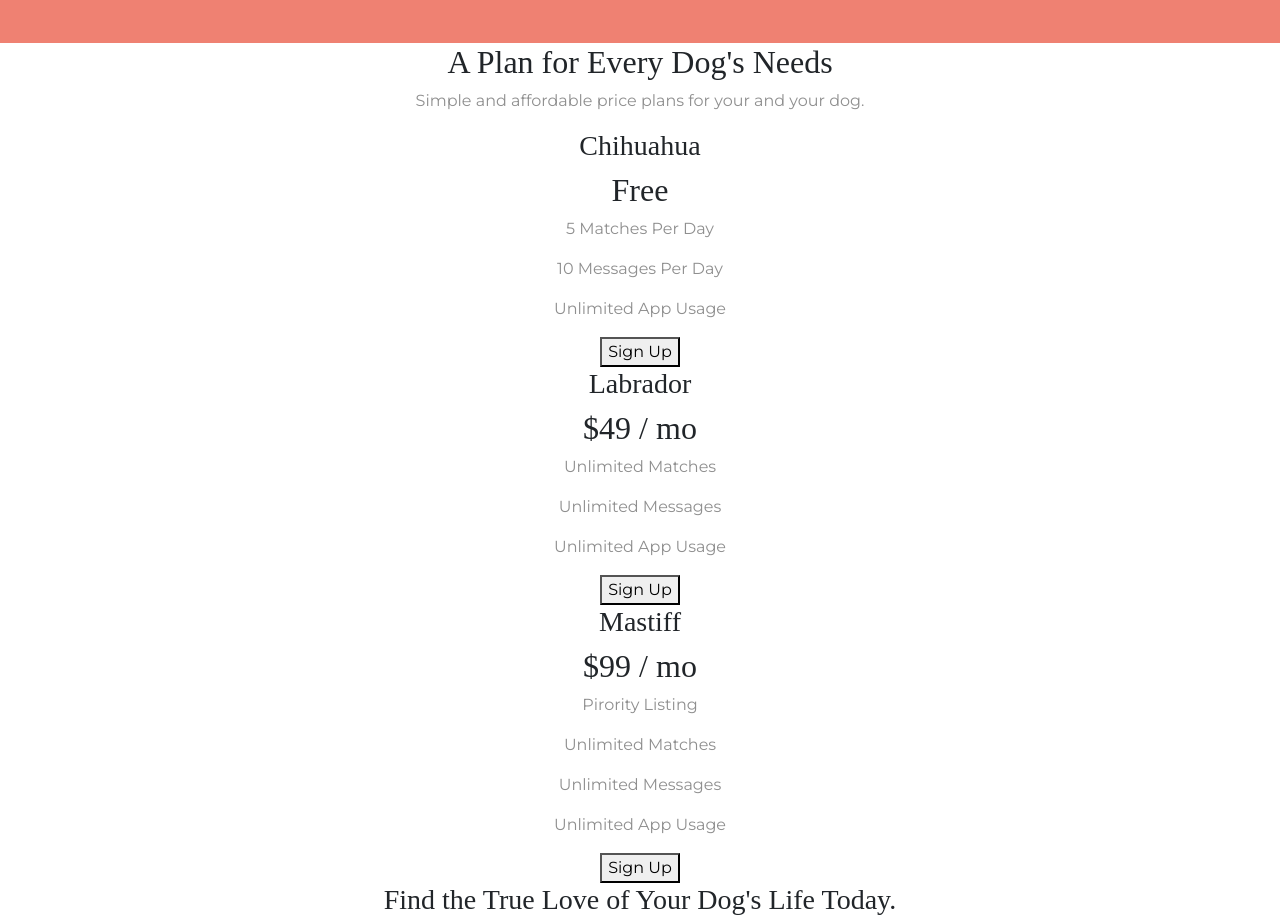
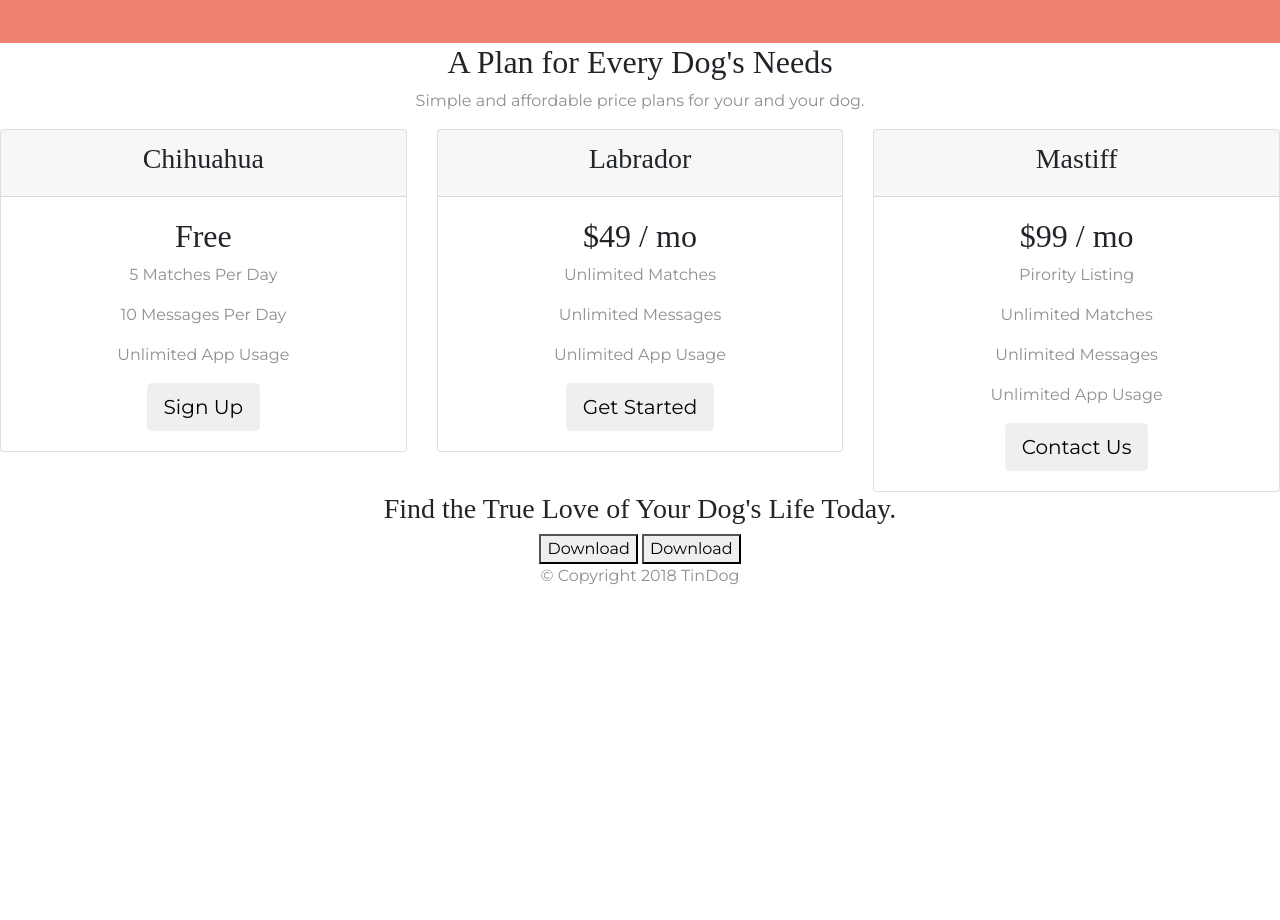
Before and after one commit to Nova0609/TheTinDogProject, a plain HTML site: page index.html in a window 1280 px wide. Shown: the part 1680-2600 px from the top of the page. After the commit the page ends 2284 px from the top, so only its background shows below. Drawn offline with nearby package versions, Linux system fonts and the light colour scheme.

Commit message:
update index.html
changed pricing grid lay out and buttons

```diff
--- a/index.html
+++ b/index.html
@@ -110,7 +110,7 @@
   <!-- Testimonials -->
 
 
-  <section class = "colored-section" id="testimonials">
+  <section class="colored-section" id="testimonials">
 
     <div id="testimonial-carousel" class="carousel slide" data-ride="false">
       <div class="carousel-inner">
@@ -139,46 +139,71 @@
 
   <!-- Press -->
 
-  <section class = "colored-section" id="press">
-    <img class = "press-logo" src="images/techcrunch.png" alt="tc-logo">
-    <img class = "press-logo" src="images/tnw.png" alt="tnw-logo">
-    <img class = "press-logo" src="images/bizinsider.png" alt="biz-insider-logo">
-    <img class = "press-logo" src="images/mashable.png" alt="mashable-logo">
+  <section class="colored-section" id="press">
+    <img class="press-logo" src="images/techcrunch.png" alt="tc-logo">
+    <img class="press-logo" src="images/tnw.png" alt="tnw-logo">
+    <img class="press-logo" src="images/bizinsider.png" alt="biz-insider-logo">
+    <img class="press-logo" src="images/mashable.png" alt="mashable-logo">
 
   </section>
 
 
   <!-- Pricing -->
 
-  <section  class = "white-section" id="pricing">
+  <section class="white-section" id="pricing">
 
     <h2>A Plan for Every Dog's Needs</h2>
     <p>Simple and affordable price plans for your and your dog.</p>
 
+    <div class="row">
+      <div class="col-lg-4 col-md-6">
+        <div class="card">
 
+          <div class="card-header">
             <h3>Chihuahua</h3>
+          </div>
+          <div class="card-body">
             <h2>Free</h2>
             <p>5 Matches Per Day</p>
             <p>10 Messages Per Day</p>
             <p>Unlimited App Usage</p>
-    <button type="button">Sign Up</button>
+            <button class="btn btn-lg btn-block-btn-outline-dark" type="button">Sign Up</button>
+          </div>
+        </div>
+      </div>
 
-
+      <div class="col-lg-4 col-md-4">
+        <div class="card">
+          <div class="card-header">
             <h3>Labrador</h3>
+          </div>
+          <div class="card-body">
             <h2>$49 / mo</h2>
             <p>Unlimited Matches</p>
             <p>Unlimited Messages</p>
             <p>Unlimited App Usage</p>
-    <button type="button">Sign Up</button>
+            <button class="btn btn-lg btn-block-btn-dark" type="button">Get Started</button>
+          </div>
+        </div>
+      </div>
 
-
+      <div class="col-lg-4">
+        <div class="card">
+          <div class="card-header">
             <h3>Mastiff</h3>
+          </div>
+          <div class="card-body">
             <h2>$99 / mo</h2>
             <p>Pirority Listing</p>
             <p>Unlimited Matches</p>
             <p>Unlimited Messages</p>
             <p>Unlimited App Usage</p>
-    <button type="button">Sign Up</button>
+            <button class="btn btn-lg btn-block-btn-dark" type="button">Contact Us</button>
+          </div>
+        </div>
+      </div>
+
+    </div>
 
   </section>
 
```
Lines whose indentation alone changed are shown as unchanged.
